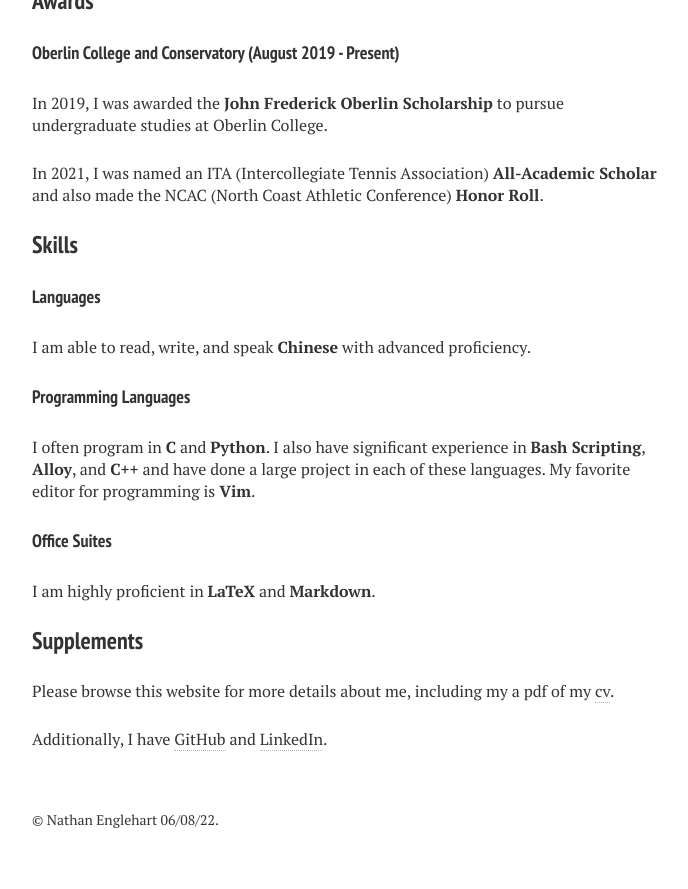
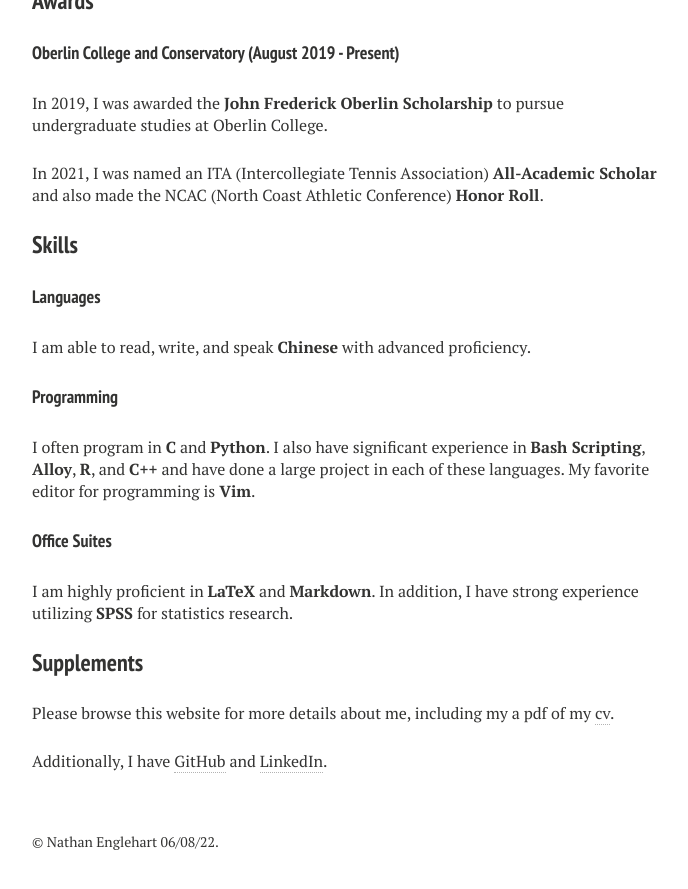
Before and after one commit to nathanenglehart/nathanenglehart.github.io, a Jekyll site: the page built from cv.md, in a window 1280 px wide and 900 px high, scrolled down 1260 px. Shown: the top 889 px of the window, without its empty margins (288-976 px from the left). Built offline with Jekyll 4.4.1, drawn with Linux system fonts in a browser that asks for light colours; nearby versions of some CDN libraries.

Commit message:
added R and SPSS

```diff
--- a/_layouts/cv.html
+++ b/_layouts/cv.html
@@ -88,11 +88,11 @@
       <h4>Languages</h4>
       <p class="paragraph">I am able to read, write, and speak <strong>Chinese</strong> with advanced proficiency.
 
-      <h4>Programming Languages</h4><!-- <strong>R</strong> -->
-      <p class="paragraph">I often program in <strong>C</strong> and <strong>Python</strong>. I also have significant experience in <strong>Bash Scripting</strong>, <strong>Alloy</strong>, and <strong>C++</strong> and have done a large project in each of these languages. My favorite editor for programming is <strong>Vim</strong>.</p> <!-- <strong>Java</strong> -->
+      <h4>Programming</h4><!-- <strong>R</strong> -->
+      <p class="paragraph">I often program in <strong>C</strong> and <strong>Python</strong>. I also have significant experience in <strong>Bash Scripting</strong>, <strong>Alloy</strong>, <strong>R</strong>, and <strong>C++</strong> and have done a large project in each of these languages. My favorite editor for programming is <strong>Vim</strong>.</p> <!-- <strong>Java</strong> -->
 
       <h4>Office Suites</h4>
-      <p class="paragraph">I am highly proficient in <strong>LaTeX</strong> and <strong>Markdown</strong>. </p>
+      <p class="paragraph">I am highly proficient in <strong>LaTeX</strong> and <strong>Markdown</strong>. In addition, I have strong experience utilizing <strong>SPSS</strong> for statistics research.</p>
 
       <h3>Supplements</h3>
 
```
